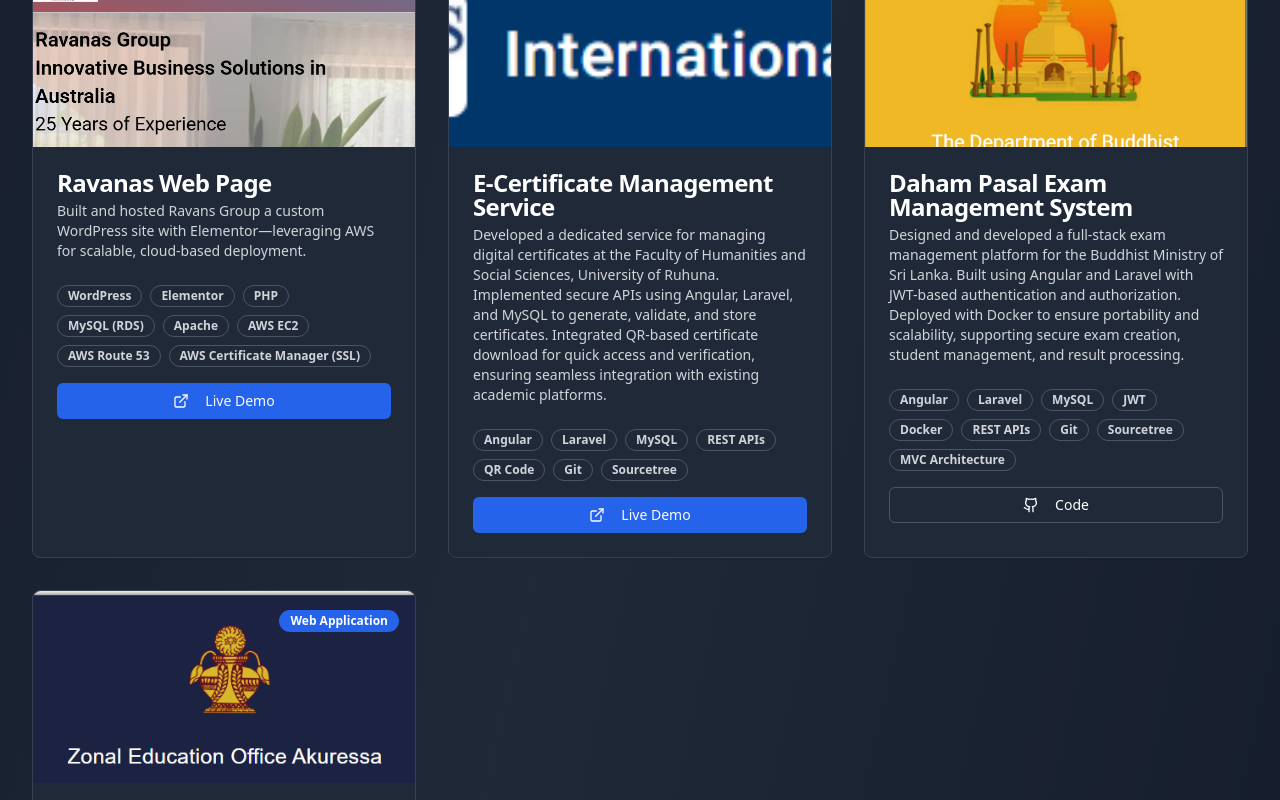
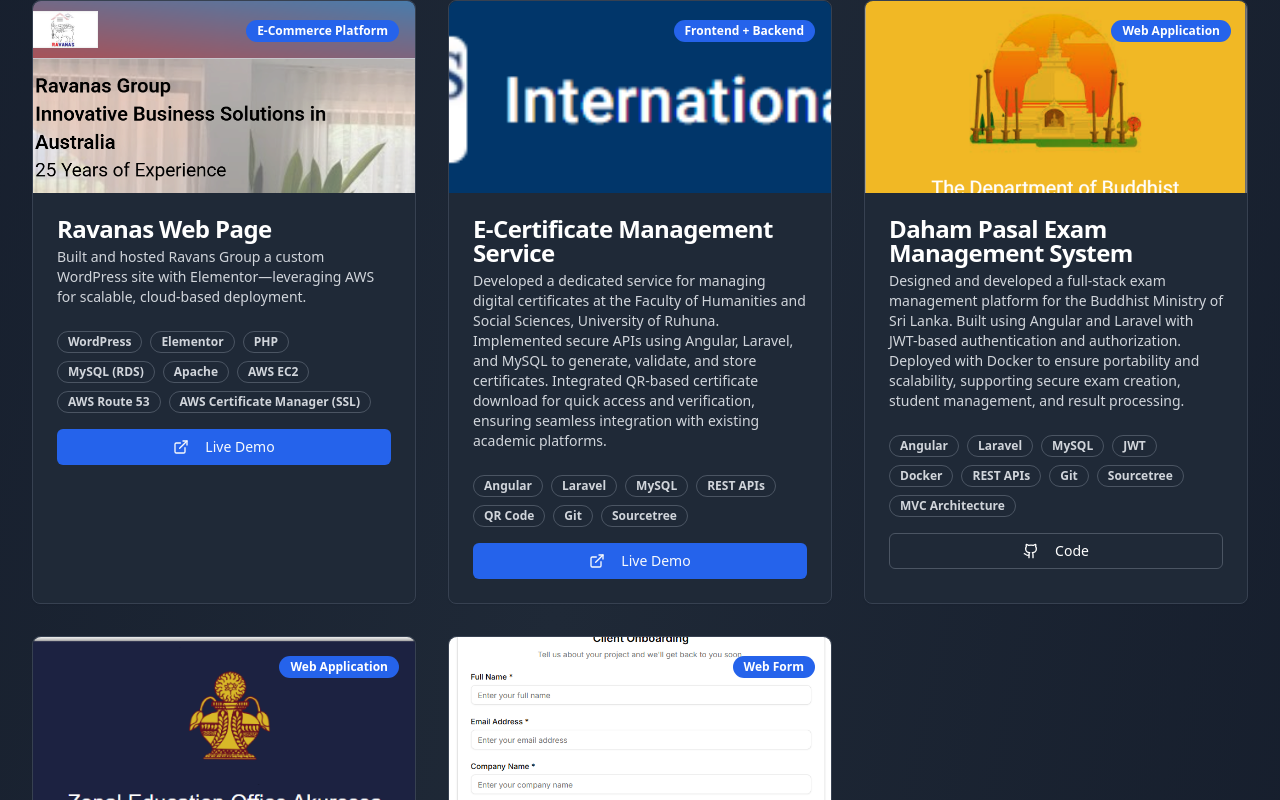
Before and after one commit to isurugayashan/my-portfolio, a React (Vite) app: page / in a window 1280 px wide. Shown: the part 2814-3614 px from the top of the page. Built offline with nearby package versions, Linux system fonts and the light colour scheme.

Commit message:
updated details of project and experience

```diff
--- a/src/App.tsx
+++ b/src/App.tsx
@@ -30,6 +30,7 @@ export default function Portfolio() {
     "C#.Net",
     "VB.Net",
     "React + Vite",
+    "Next.js (Beginner)",
     "AngularJs",
     "Laravel",
     "Spring Boot",
@@ -137,6 +138,25 @@ export default function Portfolio() {
       //live: "https://academic-admin-demo.example.com",
       category: "Web Application",
     }
+
+    ,
+    {
+      title: "Client Onboarding Form",
+      description: " small client onboarding form in Next.js using React Hook Form with Zod validation",
+      image: "/assets/ss8.png",
+      technologies: [
+        "Next.js",
+        "React Hook Form",
+        "Zod",
+        "Sonner",
+        "Postman",
+        "Git",
+        "Sourcetree",
+      ],
+      github: "https://github.com/isurugayashan/client-onboarding-form-simple.git",
+      //live: "https://academic-admin-demo.example.com",
+      category: "Web Form",
+    }
   ]
 
   const experience = [
@@ -149,10 +169,17 @@ export default function Portfolio() {
     },
     {
       title: "Freelance Growth Hacker",
-      company: "ISHARASHEHAN CONSULTANCY (PVT) LTD.",
+      company: "ISHARASHEHAN CONSULTANCY (PVT) LTD",
       period: "2024 - Present",
       location: "Remote",
       description:"As a Freelance Growth Hacker at Ishara Shehan Consultancy (Pvt) Ltd, I conducted in-depth SEO audits, implemented on-page and technical SEO strategies, and improved website structure and crawlability. I enhanced user experience and search visibility by optimizing loading speed, mobile usability, and Core Web Vitals. Using tools like Google Analytics, Search Console, and third-party SEO platforms, I tracked performance and refined strategies. I also conducted keyword research, competitor analysis, and built internal linking and targeted backlink campaigns to improve organic rankings and align content with industry trends"
+    },
+    {
+      title: "Web Developer and SEO Specialist",
+      company: "Ravanas Group Pvt Ltd, Campbellfield Victoria 3061, Australia.",
+      period: "2024 - Present",
+      location: "Remote",
+      description: "Developed and managed a WordPress-based website for Ravans Group Pvt Ltd in Australia, hosted on AWS using EC2 for web hosting, RDS for database management, and other AWS services to ensure security, reliability, and high performance.",
     },
     {
       title: "Temporary IT Demonstrator",
```
Also changed, not shown: public/assets/ss8.png (added).
